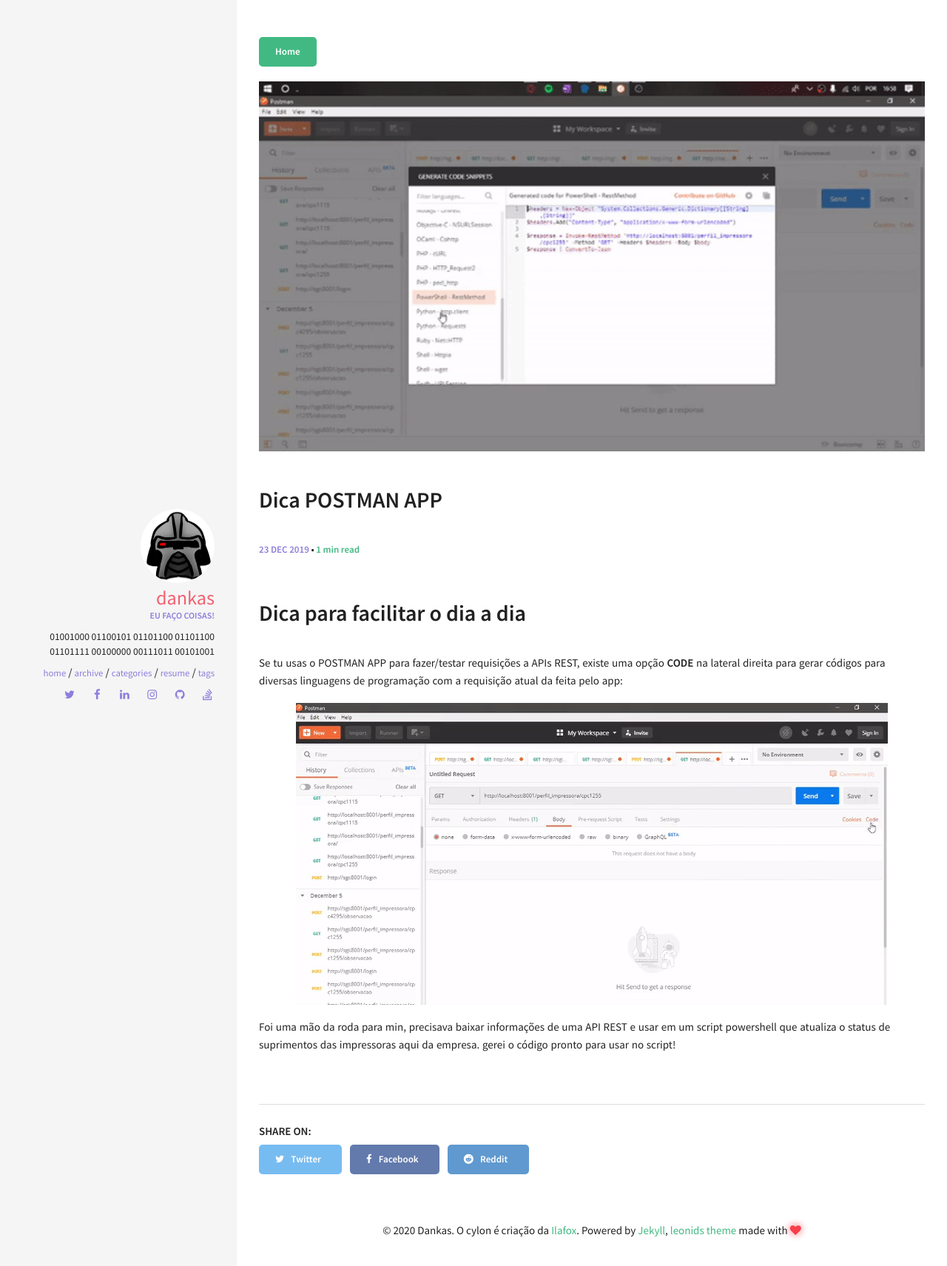
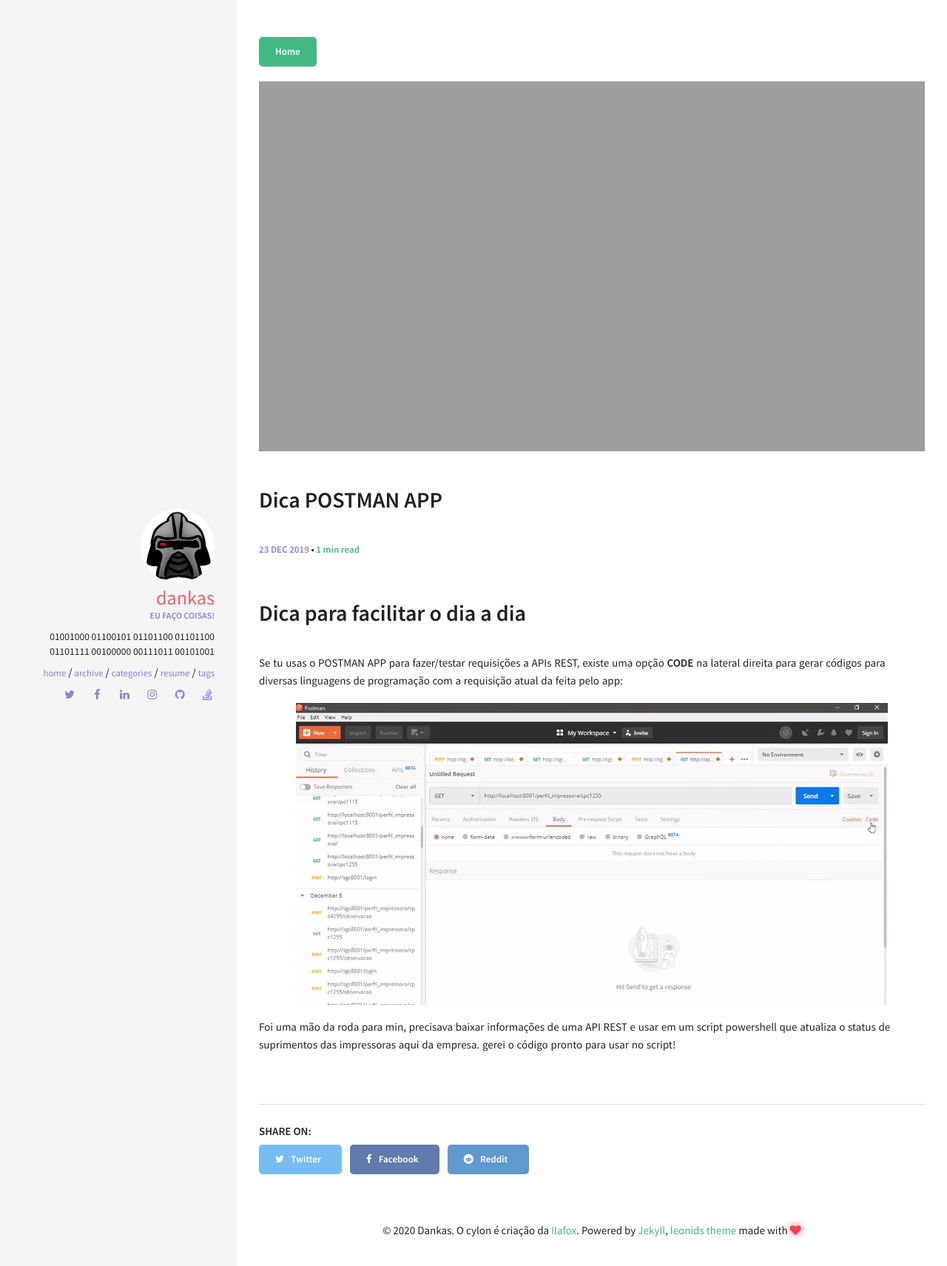
Before and after one commit to dankas/dankas.github.io, a Jekyll site: the page built from _posts/2019-12-23-postman-dica.md, in a window 1280 px wide. Shown: the top 1711 px of the page at 74% size. Built offline with Jekyll 4.4.1, drawn with Linux system fonts in a browser that asks for light colours; comment, search, counter and statistics services are not loaded.

Commit message:
Update post.html

```diff
--- a/_layouts/post.html
+++ b/_layouts/post.html
@@ -8,11 +8,7 @@
 {% if page.image.feature %}
 <div class="post-image-feature">
   <img class="feature-image" src=
-  {% if page.image.feature contains 'https' or page.image.feature contains 'http' %}
-  "{{ page.image.feature }}"
-  {% else %}
-  "{{ site.url }}/img/{{ page.image.feature }}"
-  {% endif %}
+
   alt="{{ page.title | escape }} feature image">
 
   {% if page.image.credit %}
```
